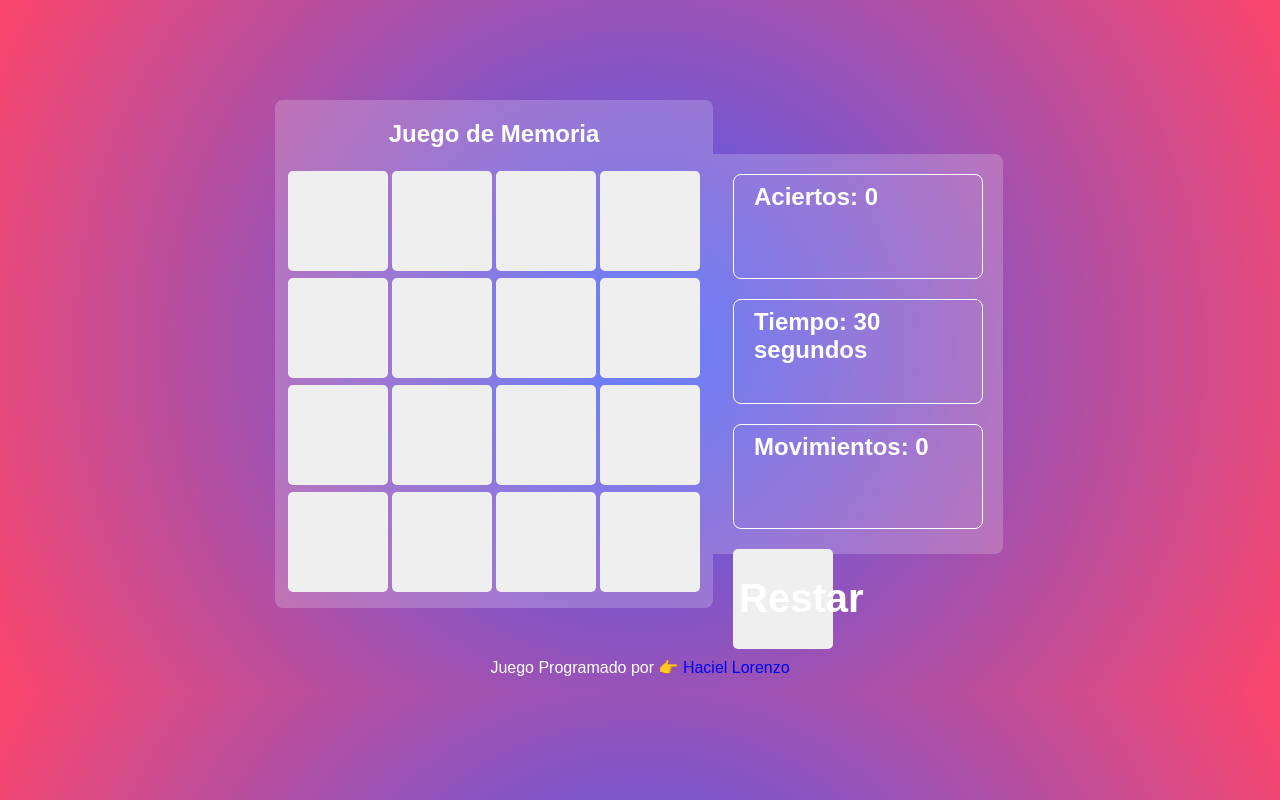
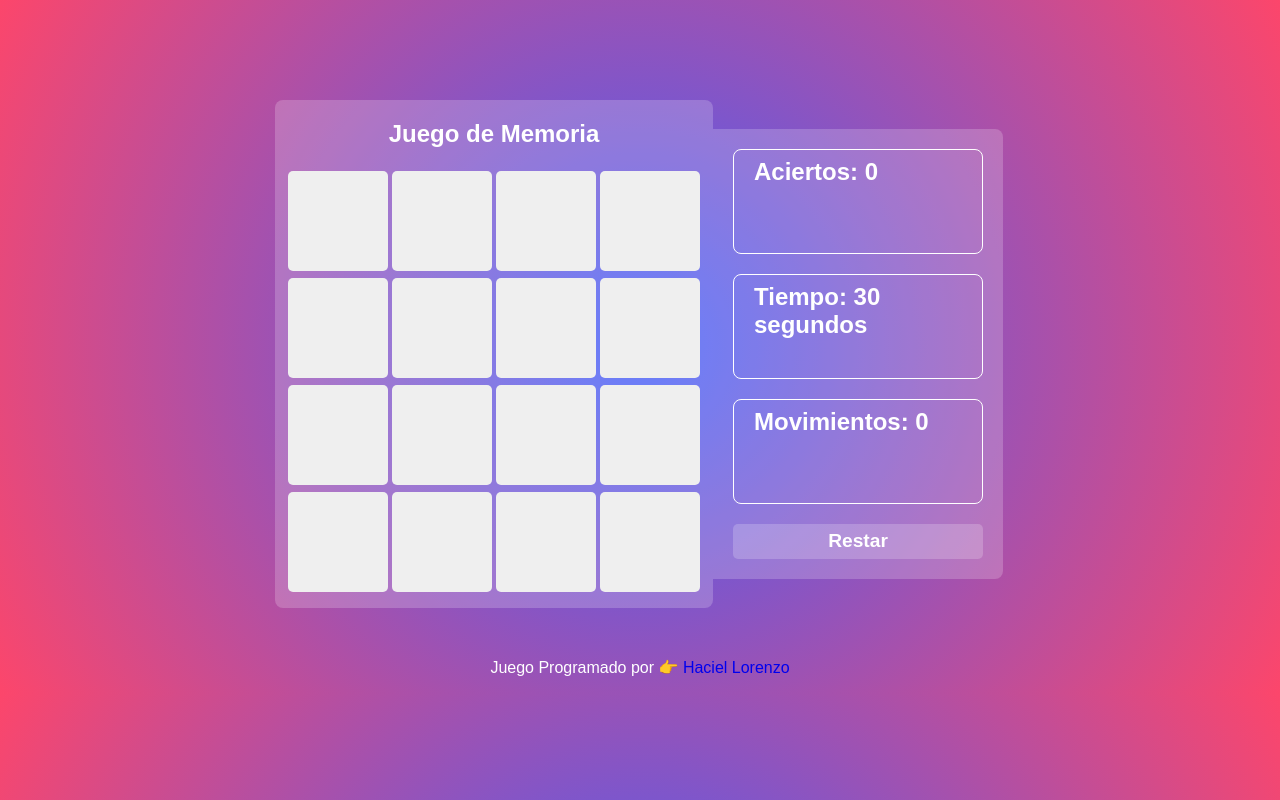
Before and after one commit to Haciellp/Memory-Game-JS, a plain HTML site: page index.html in a window 1280 px wide. Drawn offline with Linux system fonts and the light colour scheme.

Commit message:
Update style.css

```diff
--- a/style.css
+++ b/style.css
@@ -35,7 +35,7 @@ button:hover{
     border-top-right-radius: 8px;
     border-bottom-right-radius: 8px;
     width: 250px;
-    height: 400px;
+    height: 450px;
     padding: 0 20px;
     position: relative;
 }
@@ -52,3 +52,14 @@ footer{
 a{
     text-decoration: none;
 }
+.btn{
+    width: 100%;
+    height: 35px;
+    font-size: 1.2rem;
+    background-color: rgba(255, 255, 255, 0.2);
+}
+.btn:hover{
+    cursor: pointer;
+    background-color: rgba(255, 255, 255, 0.3);
+    transition: 300ms ease-out;
+}
```
